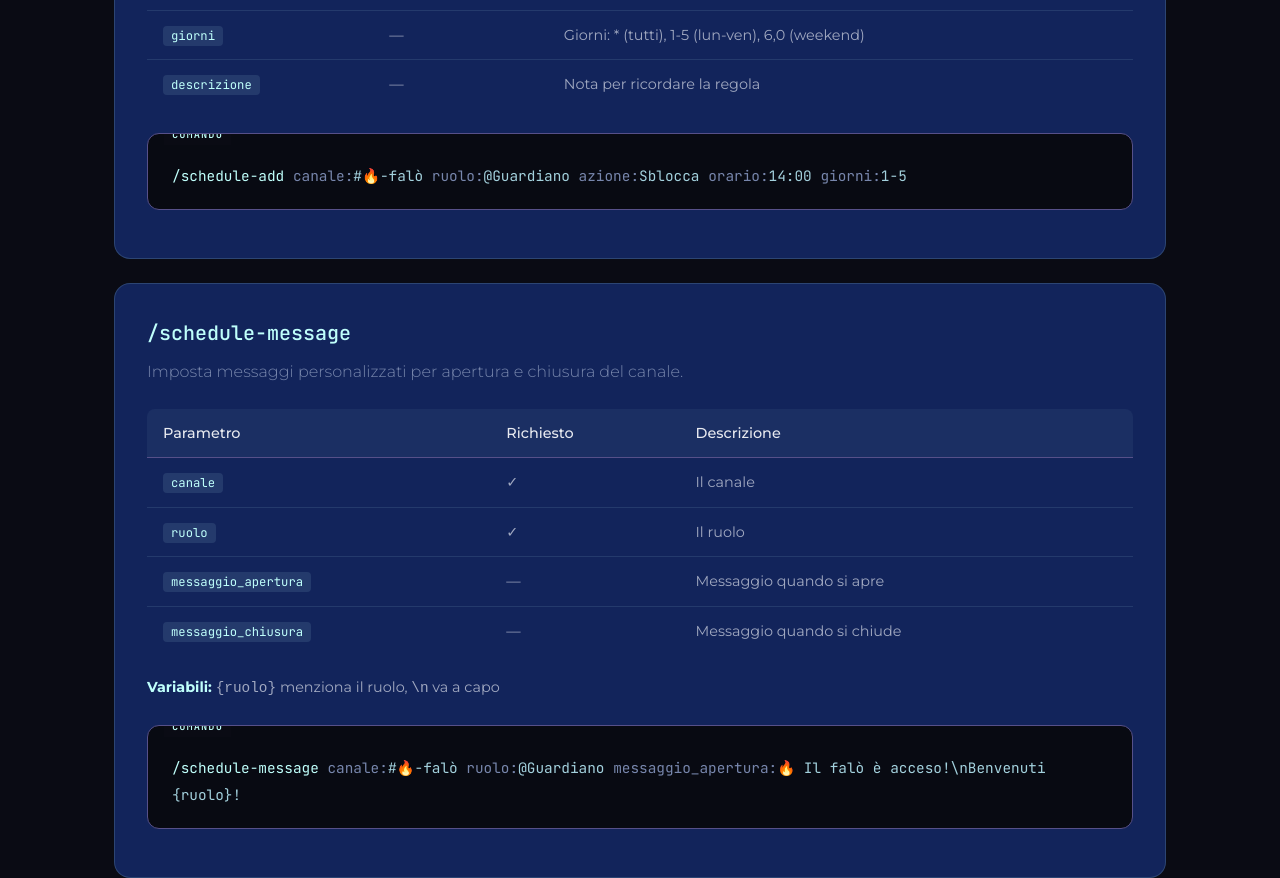
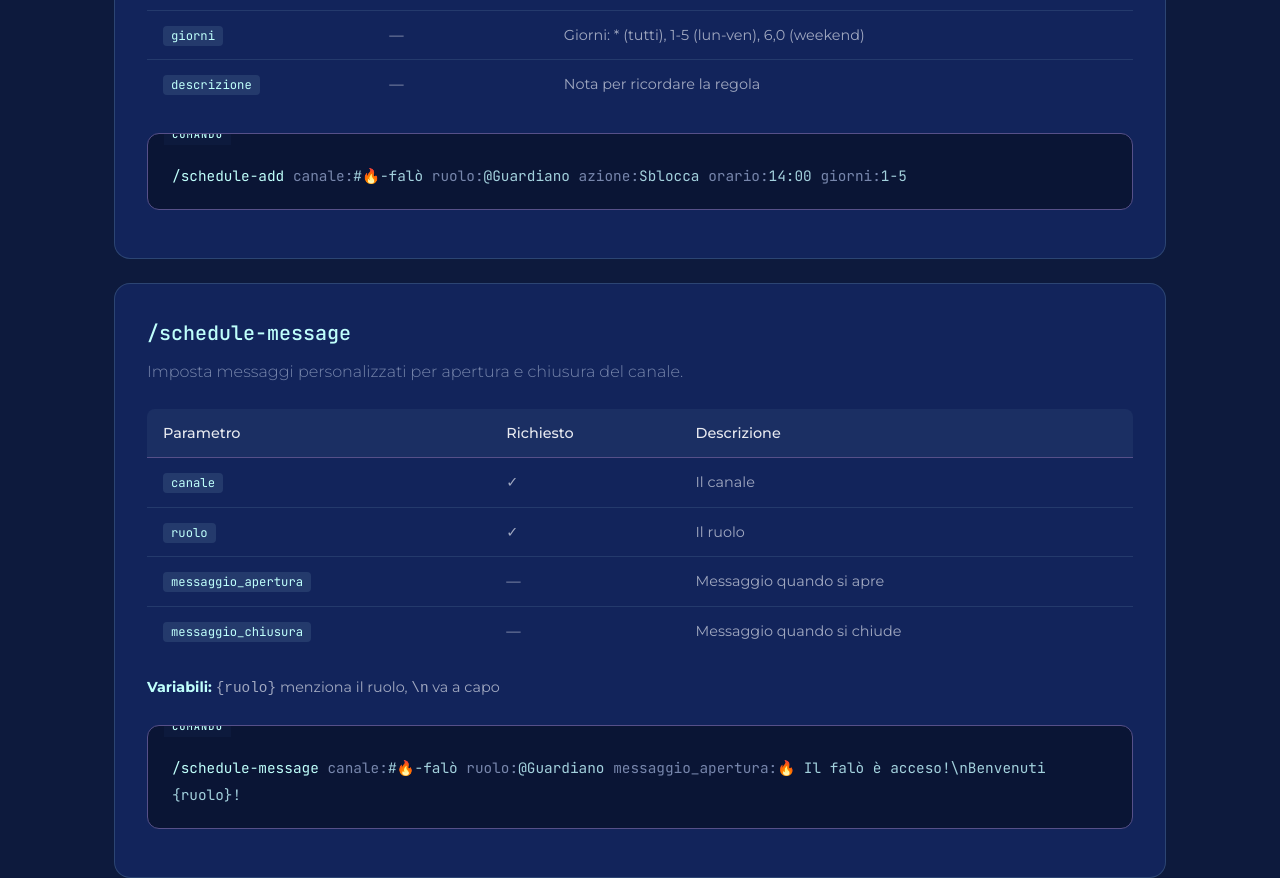
Before and after one commit to ChristianPulieri/discord-channel-scheduler, a website: page docs.html in a window 1280 px wide. Shown: the part 1880-2758 px from the top of the page. Drawn offline with Linux system fonts and the light colour scheme.

Commit message:
Replace black with dark blue tones

```diff
--- a/docs.html
+++ b/docs.html
@@ -9,7 +9,7 @@
   <link href="https://fonts.googleapis.com/css2?family=JetBrains+Mono:wght@400;500&family=Montserrat:wght@300;400;500;600;700&display=swap" rel="stylesheet">
   <style>
     :root {
-      --bg-deep: #0a0b14;
+      --bg-deep: #0d1a3d;
       --bg-card: #12245B;
       --bg-card-hover: #1a2d6b;
       --viola-scuro: #3B226B;
@@ -322,7 +322,7 @@
 
     /* Code blocks */
     .code-block {
-      background: #080a12;
+      background: #0a1535;
       border: 1px solid var(--viola-2);
       border-radius: 12px;
       padding: 28px 24px 20px 24px;
```
